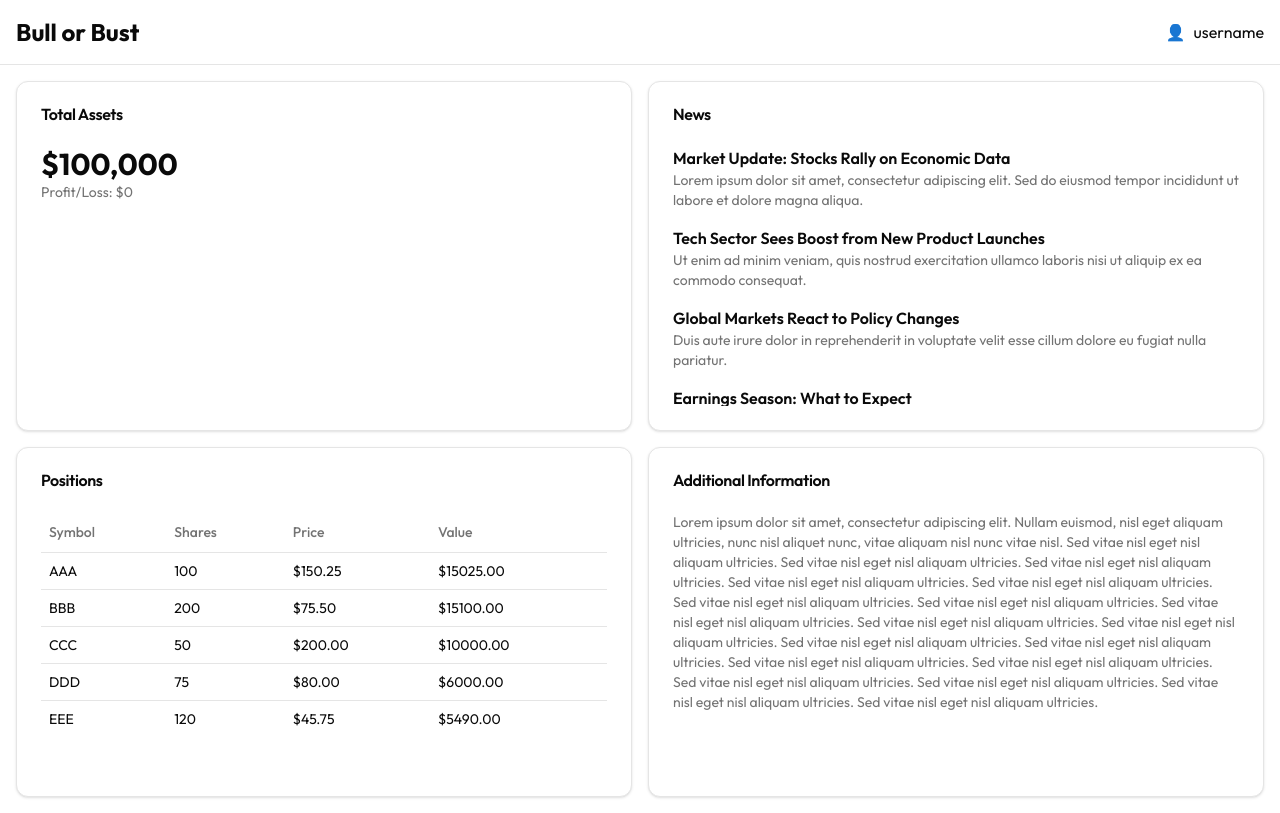
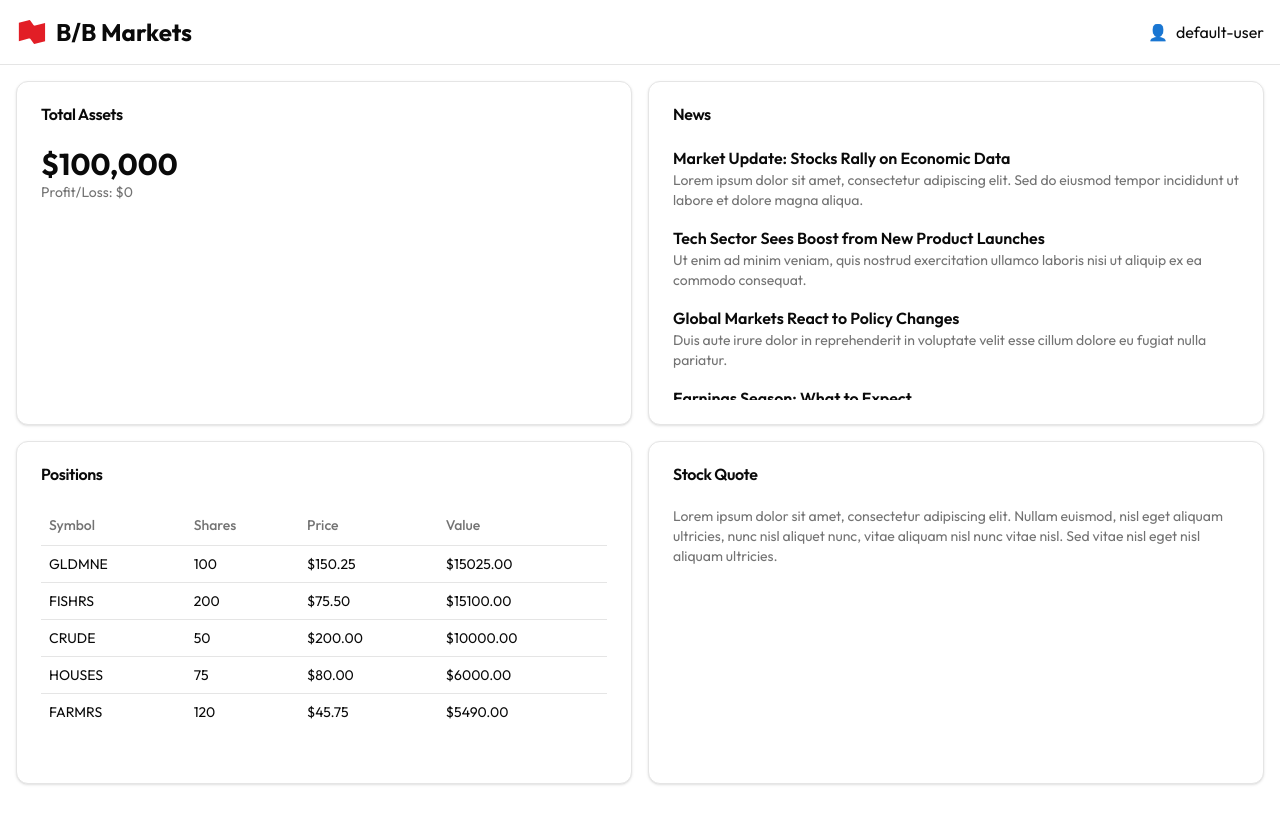
Before and after one commit to mding022/bullorbust, a Next.js app in the folder frontend/: page / in a window 1280 px wide. Built offline with nearby package versions, Linux system fonts and the light colour scheme.

Commit message:
import framer-motion, prepare fetch requests

```diff
--- a/frontend/app/globals.css
+++ b/frontend/app/globals.css
@@ -5,6 +5,11 @@
 body {
   font-family: 'Outfit', sans-serif;
 }
+
+.font-tangerine {
+  font-family: 'Tangerine', cursive;
+}
+
 
 @layer base {
   :root {
--- a/frontend/app/layout.tsx
+++ b/frontend/app/layout.tsx
@@ -17,7 +17,7 @@ export default function RootLayout({
         <link rel="preconnect" href="https://fonts.googleapis.com" />
         <link rel="preconnect" href="https://fonts.gstatic.com" crossOrigin="anonymous" />
         <link
-          href="https://fonts.googleapis.com/css2?family=Outfit:ital,wght@0,200;0,300;0,400;0,500;0,600;0,700;0,800&family=Lexend:ital,wght@0,400;0,500;0,600;0,700;1,400;1,500;1,600;1,700&display=swap"
+          href="https://fonts.googleapis.com/css2?family=Outfit:ital,wght@0,200;0,300;0,400;0,500;0,600;0,700;0,800&family=Lexend:ital,wght@0,400;0,500;0,600;0,700;1,400;1,500;1,600;1,700&family=Tangerine&display=swap"
           rel="stylesheet"
         />
       </head>
--- /dev/null
+++ b/frontend/components/data.tsx
@@ -0,0 +1,30 @@
+export const fakeHoldings = [
+    { symbol: "GLDMNE", shares: 100, price: 150.25, value: 15025 },
+    { symbol: "FISHRS", shares: 200, price: 75.5, value: 15100 },
+    { symbol: "CRUDE", shares: 50, price: 200.0, value: 10000 },
+    { symbol: "HOUSES", shares: 75, price: 80.0, value: 6000 },
+    { symbol: "FARMRS", shares: 120, price: 45.75, value: 5490 },
+];
+
+export const fakeNews = [
+    {
+        title: "Market Update: Stocks Rally on Economic Data",
+        content:
+            "Lorem ipsum dolor sit amet, consectetur adipiscing elit. Sed do eiusmod tempor incididunt ut labore et dolore magna aliqua.",
+    },
+    {
+        title: "Tech Sector Sees Boost from New Product Launches",
+        content:
+            "Ut enim ad minim veniam, quis nostrud exercitation ullamco laboris nisi ut aliquip ex ea commodo consequat.",
+    },
+    {
+        title: "Global Markets React to Policy Changes",
+        content:
+            "Duis aute irure dolor in reprehenderit in voluptate velit esse cillum dolore eu fugiat nulla pariatur.",
+    },
+    {
+        title: "Earnings Season: What to Expect",
+        content:
+            "Excepteur sint occaecat cupidatat non proident, sunt in culpa qui officia deserunt mollit anim id est laborum.",
+    },
+];
--- a/frontend/components/trading.tsx
+++ b/frontend/components/trading.tsx
@@ -1,47 +1,52 @@
-import { Card, CardContent, CardHeader, CardTitle } from "@/components/ui/card"
-import { ScrollArea } from "@/components/ui/scroll-area"
-import { Table, TableBody, TableCell, TableHead, TableHeader, TableRow } from "@/components/ui/table"
+"use client"
 
-const fakeHoldings = [
-  { symbol: "AAA", shares: 100, price: 150.25, value: 15025 },
-  { symbol: "BBB", shares: 200, price: 75.5, value: 15100 },
-  { symbol: "CCC", shares: 50, price: 200.0, value: 10000 },
-  { symbol: "DDD", shares: 75, price: 80.0, value: 6000 },
-  { symbol: "EEE", shares: 120, price: 45.75, value: 5490 },
-]
-
-const fakeNews = [
-  {
-    title: "Market Update: Stocks Rally on Economic Data",
-    content:
-      "Lorem ipsum dolor sit amet, consectetur adipiscing elit. Sed do eiusmod tempor incididunt ut labore et dolore magna aliqua.",
-  },
-  {
-    title: "Tech Sector Sees Boost from New Product Launches",
-    content:
-      "Ut enim ad minim veniam, quis nostrud exercitation ullamco laboris nisi ut aliquip ex ea commodo consequat.",
-  },
-  {
-    title: "Global Markets React to Policy Changes",
-    content: "Duis aute irure dolor in reprehenderit in voluptate velit esse cillum dolore eu fugiat nulla pariatur.",
-  },
-  {
-    title: "Earnings Season: What to Expect",
-    content:
-      "Excepteur sint occaecat cupidatat non proident, sunt in culpa qui officia deserunt mollit anim id est laborum.",
-  },
-]
+import { useState, useEffect } from "react";
+import { Card, CardContent, CardHeader, CardTitle } from "@/components/ui/card";
+import { ScrollArea } from "@/components/ui/scroll-area";
+import { Table, TableBody, TableCell, TableHead, TableHeader, TableRow } from "@/components/ui/table";
+import { fakeHoldings, fakeNews } from "./data";
 
 export default function BullOrBust() {
+    const [username, setUsername] = useState("default-user");
+    // const fetchUsername = async () => {
+    //     try {
+    //         const response = await fetch("http://localhost:8080/username");
+    //         if (response.ok) {
+    //             const data = await response.json();
+    //             setUsername(data.username);
+    //         }
+    //     } catch (error) {
+    //         console.error("Failed to fetch username:", error);
+    //     }
+    // };
+
+    // useEffect(() => {
+    //     fetchUsername();
+    // }, []);
+
     return (
         <div className="min-h-screen bg-background text-foreground flex flex-col">
             <header className="flex justify-between items-center p-4 border-b">
-                <h1 className="text-2xl font-bold">Bull or Bust</h1>
+                <div className="flex items-center gap-2">
+                    <svg
+                        id="logosandtypes_com"
+                        xmlns="http://www.w3.org/2000/svg"
+                        viewBox="0 0 150 150"
+                        className="h-8 w-8"
+                    >
+                        <path d="M0 0h150v150H0V0z" fill="none" />
+                        <path
+                            d="M90 44.8c-2.1.5-3.6.8-5.2.2-1.2-.7-2.2-1.8-2.9-3L67.6 22.5c-.7-1.2-1.8-2.3-3-3-1.5-.6-3.1-.2-5.2.2l-46 12.5v85.9l46.3-12.4c2.1-.5 3.7-.8 5.2-.3 1.2.7 2.2 1.7 2.9 2.9L82 128c.7 1.2 1.7 2.2 2.9 2.9 1.5.6 3.1.2 5.2-.3l46.2-12.3V32.4L90 44.8z"
+                            fill="#e21e26"
+                        />
+                    </svg>
+                    <h1 className="text-2xl font-bold">B/B Markets</h1>
+                </div>
                 <div className="flex items-center gap-2">
                     <span role="img" aria-label="User icon">
                         👤
                     </span>
-                    <span>username</span>
+                    <span>{username}</span>
                 </div>
             </header>
             <main className="flex-1 p-4 grid grid-cols-2 gap-4 overflow-hidden">
@@ -103,21 +108,14 @@ export default function BullOrBust() {
                     </Card>
                     <Card className="flex-1 flex flex-col h-2/3">
                         <CardHeader>
-                            <CardTitle>Additional Information</CardTitle>
+                            <CardTitle>Stock Quote</CardTitle>
                         </CardHeader>
                         <CardContent className="flex-1 overflow-hidden">
                             <ScrollArea className="h-full">
                                 <p className="text-sm text-muted-foreground">
                                     Lorem ipsum dolor sit amet, consectetur adipiscing elit. Nullam euismod, nisl eget aliquam ultricies,
                                     nunc nisl aliquet nunc, vitae aliquam nisl nunc vitae nisl. Sed vitae nisl eget nisl aliquam
-                                    ultricies. Sed vitae nisl eget nisl aliquam ultricies. Sed vitae nisl eget nisl aliquam ultricies. Sed
-                                    vitae nisl eget nisl aliquam ultricies. Sed vitae nisl eget nisl aliquam ultricies. Sed vitae nisl
-                                    eget nisl aliquam ultricies. Sed vitae nisl eget nisl aliquam ultricies. Sed vitae nisl eget nisl
-                                    aliquam ultricies. Sed vitae nisl eget nisl aliquam ultricies. Sed vitae nisl eget nisl aliquam
-                                    ultricies. Sed vitae nisl eget nisl aliquam ultricies. Sed vitae nisl eget nisl aliquam ultricies. Sed
-                                    vitae nisl eget nisl aliquam ultricies. Sed vitae nisl eget nisl aliquam ultricies. Sed vitae nisl
-                                    eget nisl aliquam ultricies. Sed vitae nisl eget nisl aliquam ultricies. Sed vitae nisl eget nisl
-                                    aliquam ultricies. Sed vitae nisl eget nisl aliquam ultricies.
+                                    ultricies.
                                 </p>
                             </ScrollArea>
                         </CardContent>
@@ -125,5 +123,5 @@ export default function BullOrBust() {
                 </div>
             </main>
         </div>
-    )
+    );
 }
--- a/frontend/package.json
+++ b/frontend/package.json
@@ -12,6 +12,7 @@
     "@radix-ui/react-scroll-area": "^1.2.2",
     "class-variance-authority": "^0.7.1",
     "clsx": "^2.1.1",
+    "framer-motion": "^12.0.5",
     "lucide-react": "^0.474.0",
     "next": "15.1.6",
     "react": "^19.0.0",
```
Also changed, not shown: 1 other file (tests, documents, lock files or other folders).
